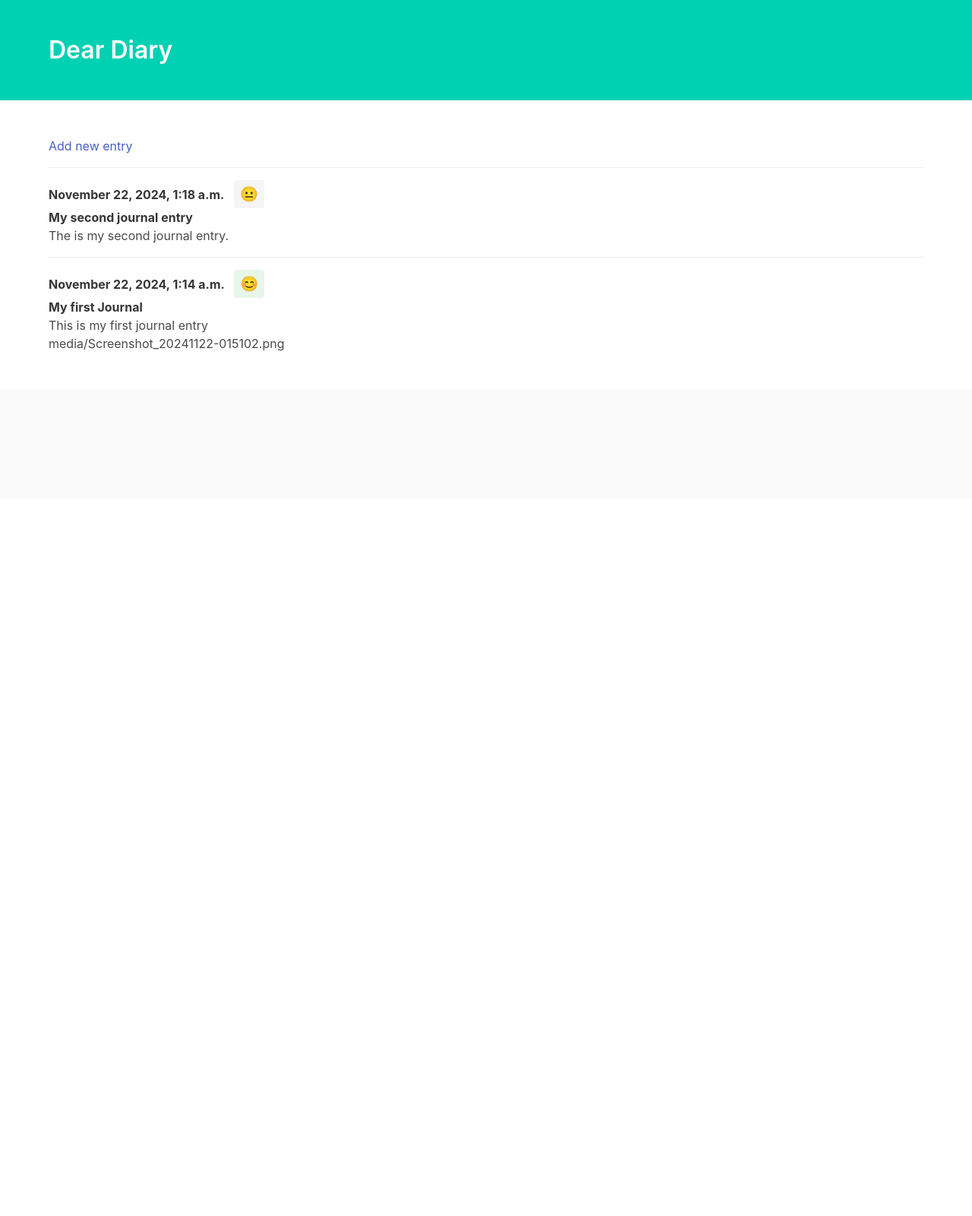
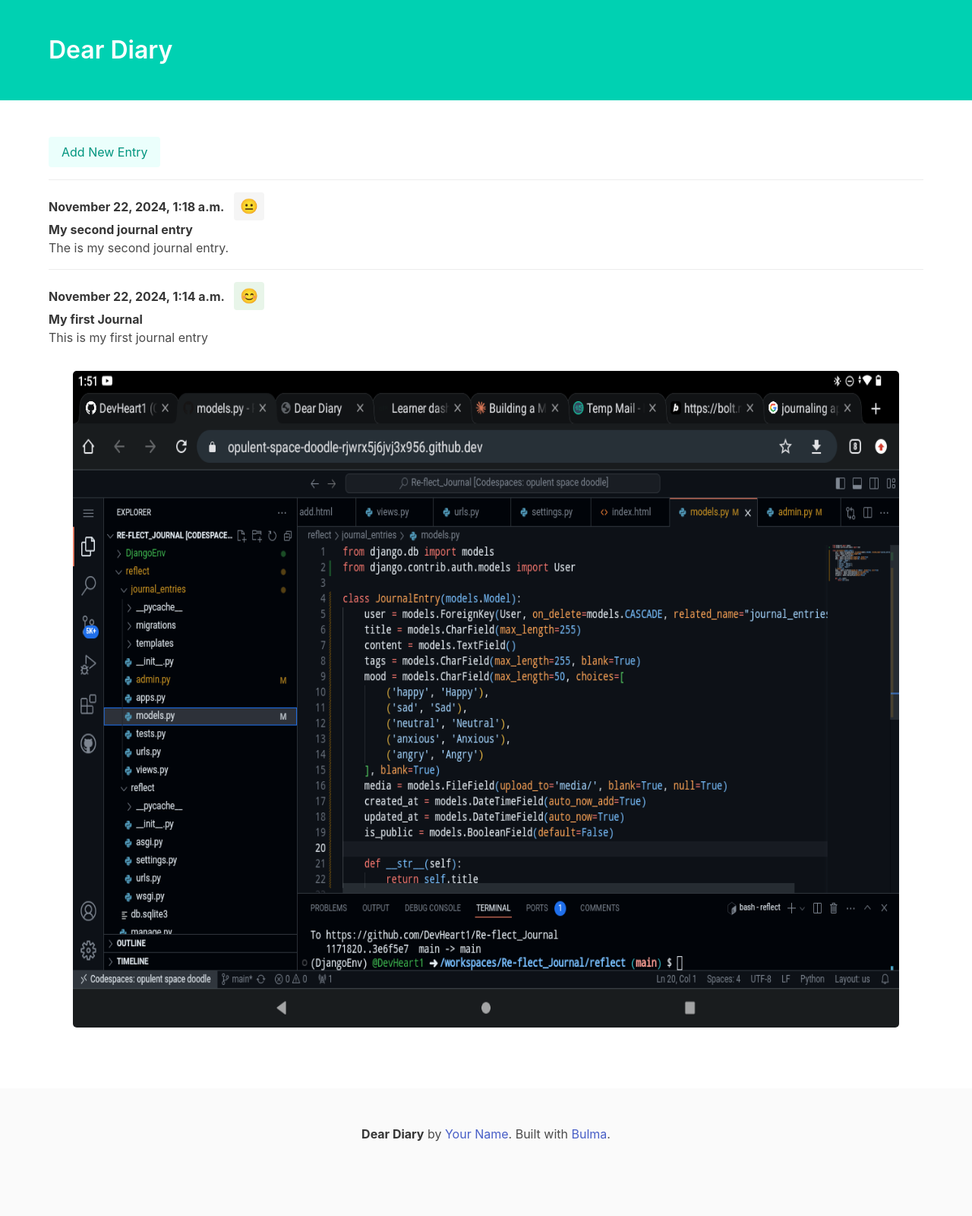
Before and after one commit to DevHeart1/Re-flect_Journal, a Django app: page / in a window 1280 px wide. Shown: the whole page at 76% size. Before the commit the page ends 462 px from the top, so only its background shows below. Run offline with Django 5.2, Linux system fonts and the light colour scheme; data comes from the database, SQL or seed files in the repository; some libraries are stand-ins or nearby versions.

Commit message:
create serializer, update index.html file to serve image properly. Update settings, urls.py to properly serve image.

```diff
--- a/reflect/journal_entries/templates/journal_entries/index.html
+++ b/reflect/journal_entries/templates/journal_entries/index.html
@@ -10,6 +10,7 @@
 </head>
 
 <body>
+    <!-- Hero Section -->
     <section class="hero is-primary">
         <div class="hero-body">
             <div class="container">
@@ -20,16 +21,21 @@
         </div>
     </section>
 
+    <!-- Main Content Section -->
     <section class="section">
         <div class="container">
-
+            <!-- Link to Add New Entry -->
             <article class="media">
                 <div class="media-content">
                     <div class="content">
-                        <a href="{% url 'add' %}">Add new entry</a>
+                        <a href="{% url 'add' %}" class="button is-primary is-light">
+                            Add New Entry
+                        </a>
                     </div>
                 </div>
             </article>
+
+            <!-- Loop Through Entries -->
             {% for entry in entries %}
             <article class="media">
                 <div class="media-content">
@@ -44,10 +50,15 @@
                                 {% elif entry.mood == 'angry' %}😠
                                 {% endif %}
                             </span><br>
-                            <strong>{{ entry.title }}</strong>
-                            <br> {{ entry.content }}
+                            <strong>{{ entry.title }}</strong><br>
+                            {{ entry.content|linebreaksbr }} <!-- Converts line breaks to <br> tags -->
+
+                            <!-- Display Media (Image or File) -->
                             {% if entry.media %}
-                            <br> {{ entry.media }}
+                            <br>
+                            <figure class="image is-4by3">
+                                <img src="{{ entry.media.url }}" alt="Attached media for {{ entry.title }}">
+                            </figure>
                             {% endif %}
                         </p>
                     </div>
@@ -55,13 +66,36 @@
             </article>
             {% endfor %}
 
+            <!-- No Entries Message -->
+            {% if not entries %}
+            <article class="media">
+                <div class="media-content">
+                    <div class="content">
+                        <p>No entries found. Start journaling by clicking "Add New Entry" above!</p>
+                    </div>
+                </div>
+            </article>
+            {% endif %}
+        </div>
+    </section>
+
+    <!-- Footer Section -->
+    <footer class="footer">
+        <div class="content has-text-centered">
+            <p>
+                <strong>Dear Diary</strong> by <a href="#">Your Name</a>. Built with <a href="https://bulma.io/">Bulma</a>.
+            </p>
+        </div>
+    </footer>
+
+    <!-- Styling -->
     <style>
         .mood-badge {
             display: inline-block;
             padding: 4px 8px;
             border-radius: 4px;
             margin-left: 8px;
-                    font-size: 1.2rem;  /* Make emoji slightly larger */
+            font-size: 1.2rem; /* Makes emoji slightly larger */
         }
 
         /* Mood-specific styling */
@@ -70,12 +104,19 @@
         .mood-badge[data-mood="neutral"] { background-color: #f5f5f5; }
         .mood-badge[data-mood="anxious"] { background-color: #fff3e0; }
         .mood-badge[data-mood="angry"] { background-color: #ffebee; }
+
+        figure.image {
+            margin-top: 15px;
+            max-width: 100%;
+        }
+
+        img {
+            display: block;
+            max-width: 100%;
+            height: auto;
+            border-radius: 5px;
+        }
     </style>
-        </div>
-
-    </section>
-    <footer class="footer">
-    </footer>
 </body>
 
 </html>
--- a/reflect/reflect/settings.py
+++ b/reflect/reflect/settings.py
@@ -10,7 +10,7 @@ For the full list of settings and their values, see
 https://docs.djangoproject.com/en/5.1/ref/settings/
 """
 
-from pathlib import Path
+from pathlib import Path, os
 
 # Build paths inside the project like this: BASE_DIR / 'subdir'.
 BASE_DIR = Path(__file__).resolve().parent.parent
@@ -39,6 +39,7 @@ INSTALLED_APPS = [
     "django.contrib.messages",
     "django.contrib.staticfiles",
     "journal_entries",
+    "rest_framework"
 ]
 
 MIDDLEWARE = [
@@ -70,6 +71,8 @@ TEMPLATES = [
 ]
 
 WSGI_APPLICATION = "reflect.wsgi.application"
+MEDIA_URL = '/media/'
+MEDIA_ROOT = os.path.join(BASE_DIR, 'media')
 
 
 # Database
--- a/reflect/reflect/urls.py
+++ b/reflect/reflect/urls.py
@@ -17,8 +17,14 @@ Including another URLconf
 
 from django.contrib import admin
 from django.urls import path, include
+from django.conf import settings
+from django.conf.urls.static import static
+
 
 urlpatterns = [
     path("admin/", admin.site.urls),
     path("", include ('journal_entries.urls'))
 ]
+
+if settings.DEBUG:
+    urlpatterns += static(settings.MEDIA_URL, document_root=settings.MEDIA_ROOT)
```
Also changed, not shown: reflect/journal_entries/serializer.py (added, +8 -0 lines). Lines whose indentation alone changed are shown as unchanged.
